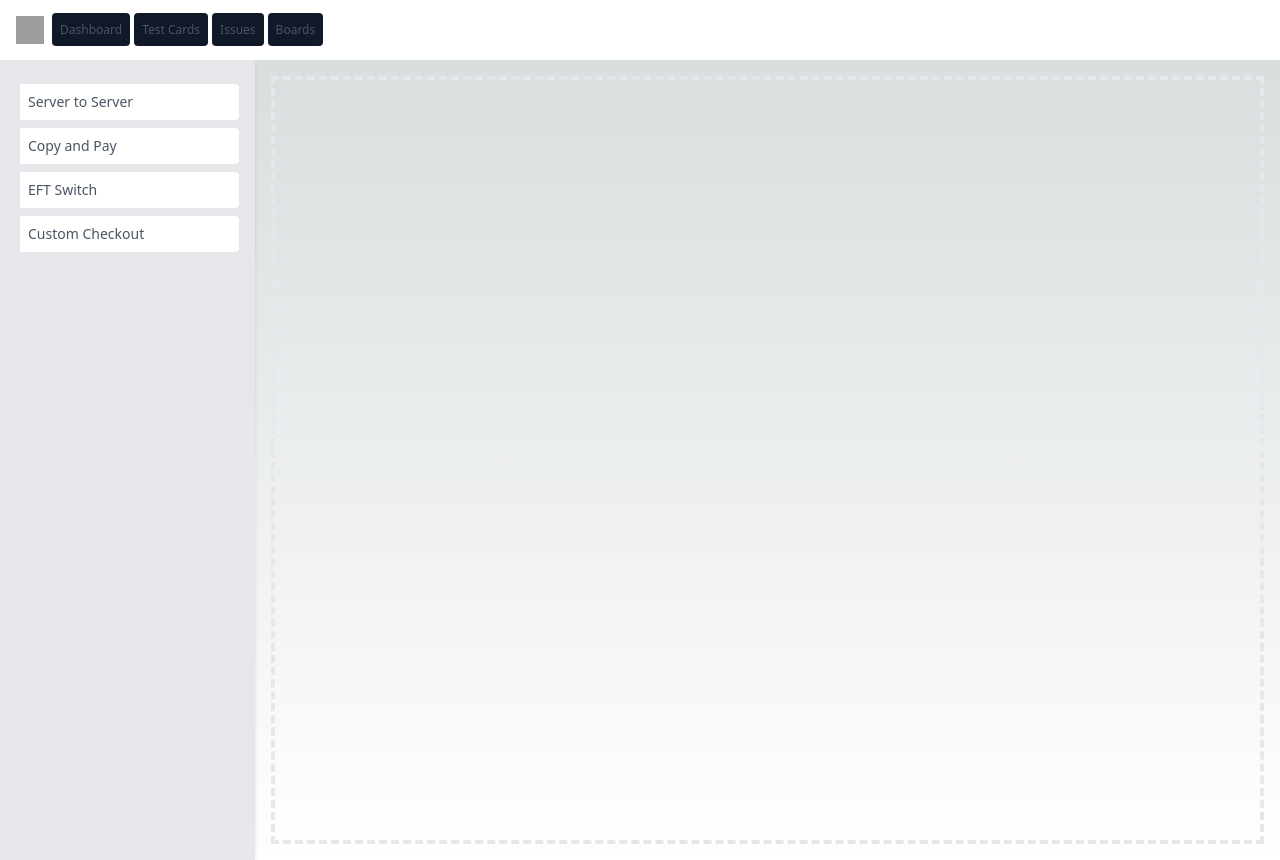
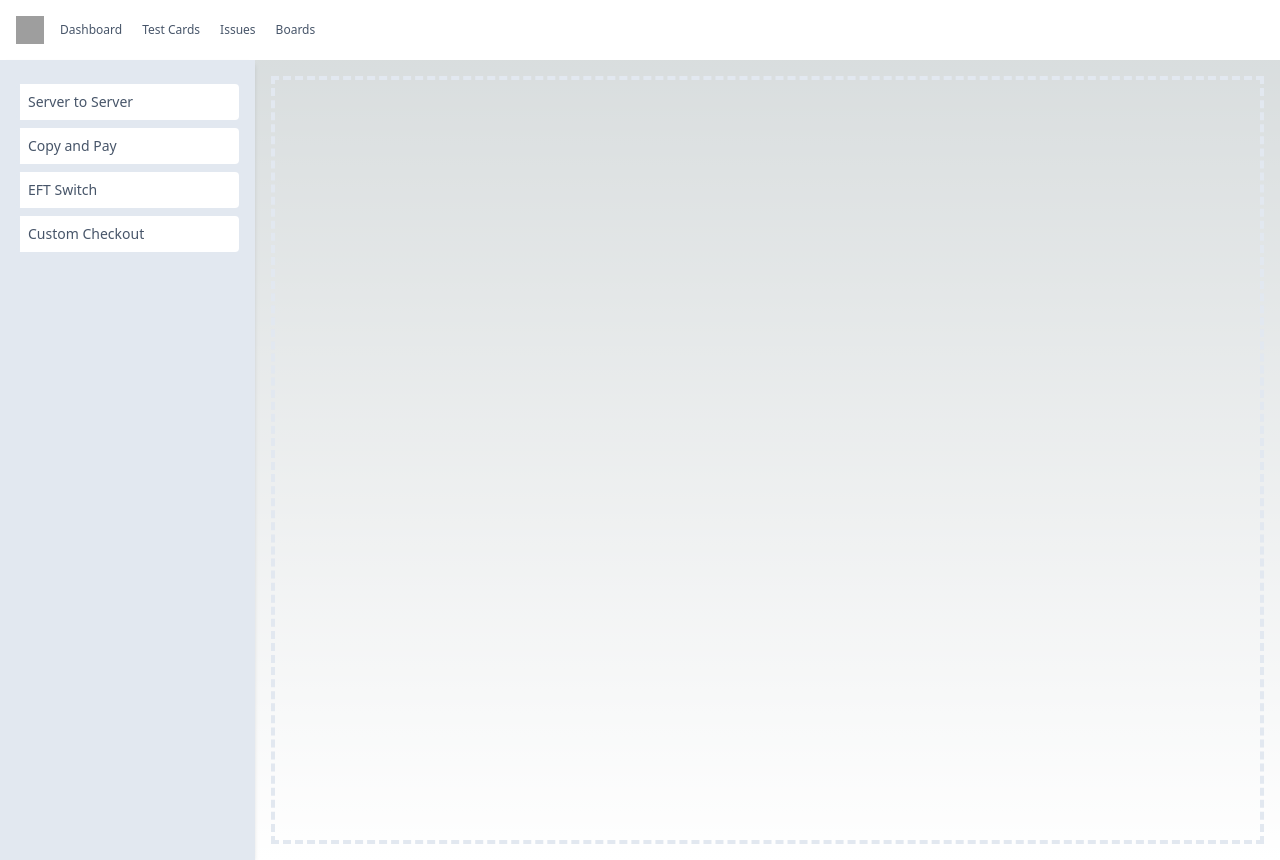
Before and after one commit to krammolotsi/dexter2, a Next.js app: page / in a window 1280 px wide. Built offline with nearby package versions, Linux system fonts and the light colour scheme; grey boxes are pictures that could not be loaded.

Commit message:
added theme tailwind

```diff
--- a/tailwind.config.js
+++ b/tailwind.config.js
@@ -6,12 +6,102 @@ module.exports = {
     './app/**/*.{js,ts,jsx,tsx}',
   ],
   theme: {
+    fill: (theme) => ({
+      red: theme('colors.red.primary'),
+    }),
+    colors: {
+      white: '#ffffff',
+      black: {
+        light: '#262626',
+        faded: '#00000059',
+      },
+      gray: {
+        base: '#616161',
+        background: '#fafafa',
+        primary: '#6B7280',
+        light: '#E5E7EB',
+        dark: '#374151',
+        100: '#f1f5f9',
+        200: '#e2e8f0',
+        300: '#cbd5e1',
+        500: '#64748b',
+        600: '#475569',
+        800: '#1e293b',
+      },
+      red: {
+        primary: '#DC2626',
+      },
+      yellow: {
+        primary: '#F59E0B',
+      },
+      green: {
+        primary: '#059669',
+      },
+      blue: {
+        light: '#93C5FD',
+        primary: '#2563EB',
+        dark: '#1D4ED8',
+      },
+      purple: {
+        primary: '#7C3AED',
+      },
+      pink: {
+        primary: '#DB2777',
+        100: '#fce7f3',
+        200: '#fbcfe8',
+        300: '#f9a8d4',
+        500: '#ec4899',
+        600: '#db2777',
+        800: '#9d174d',
+      },
+      indigo: {
+        600: '#4F46E5',
+      },
+      sky: {
+        400: '#38BDF8',
+        500: '#0EA5E9',
+        600: '#0284C7',
+        700: '#00c7f7',
+      },
+      orange: {
+        primary: '#F97316',
+        dark: '#EA580C',
+      },
+    },
     extend: {
-      backgroundImage: {
-        'gradient-radial': 'radial-gradient(var(--tw-gradient-stops))',
-        'gradient-conic':
-          'conic-gradient(from 180deg at 50% 50%, var(--tw-gradient-stops))',
+      animation: {
+        bounce: 'bounce 0.3s infinite',
+        wiggle: 'wiggle 1s infinite',
+        rotate: 'rotate 12s infinite',
+        rotate_neg: 'rotate_neg 12s infinite',
       },
+      keyframes: {
+        wiggle: {
+          '0%, 100%': {
+            transform: 'scale(1.2) rotate(2deg)',
+          },
+          '50%': {
+            transform: 'scale(0.8) rotate(-2deg)',
+          },
+        },
+        rotate: {
+          '0%, 100%': {
+            transform: 'rotate(0deg)',
+          },
+          '50%': {
+            transform: 'rotate(3deg)',
+          },
+        },
+        rotate_neg: {
+          '0%, 100%': {
+            transform: 'rotate(0deg)',
+          },
+          '50%': {
+            transform: 'rotate(-3deg)',
+          },
+        },
+      },
+      translate: ['responsive', 'group-hover', 'hover', 'focus'],
     },
   },
   plugins: [],
```
